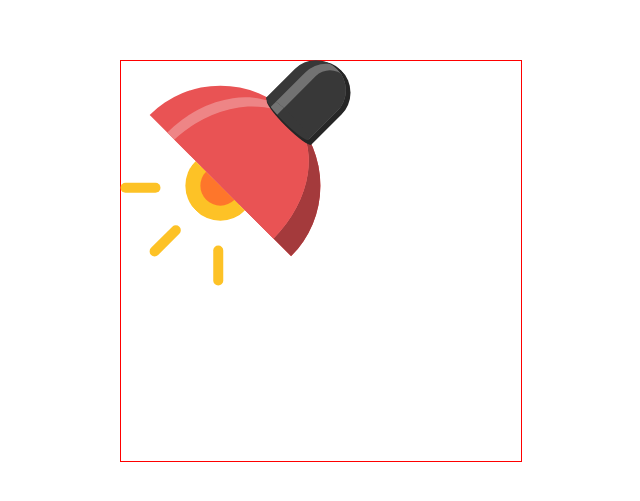
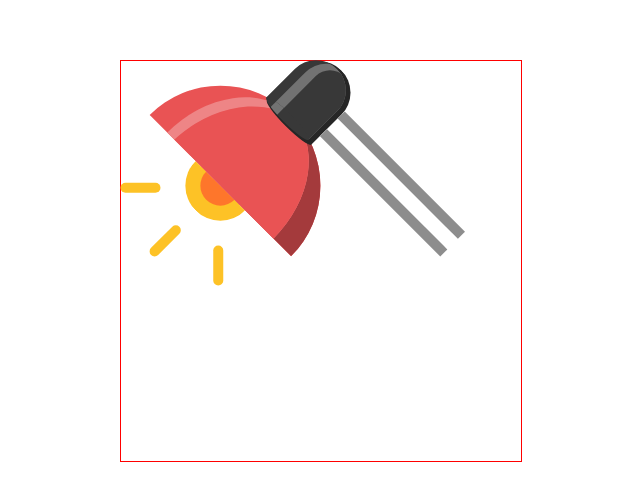
Before and after one commit to FabianXRL16/Lamp, a website: page index.html in a window 1280 px wide. Shown: the part 139-640 px from the top of the page, without its empty margins (319-959 px from the left). Drawn offline with Linux system fonts and the light colour scheme.

Commit message:
BodyFirst style

```diff
--- a/style.css
+++ b/style.css
@@ -1,6 +1,7 @@
 :root {
   --bg-gray: #383838;
   --bg-gray-light: #727272;
+  --bg-metal: #8d8d8d;
 }
 
 body {
@@ -165,3 +166,16 @@ body {
 .braShadow .containerBra .bra2 {
   background-color: #262626;
 }
+
+.bodyFirst {
+  background-color: transparent;
+  width: 15px;
+  height: 170px;
+  border: 10px solid var(--bg-metal);
+  border-bottom: none;
+  border-top: none;
+  transform: rotate(-45deg);
+  position: absolute;
+  top: 38px;
+  right: 111px;
+}
```
